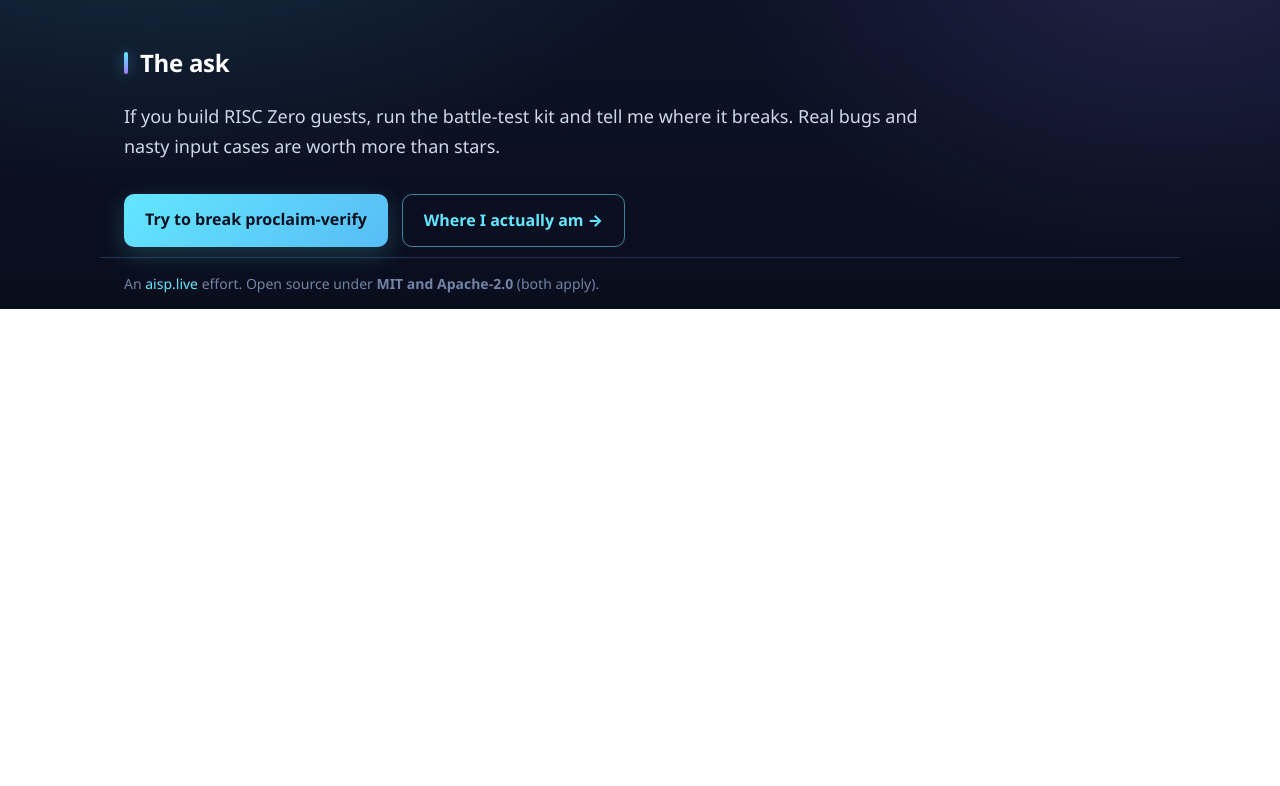
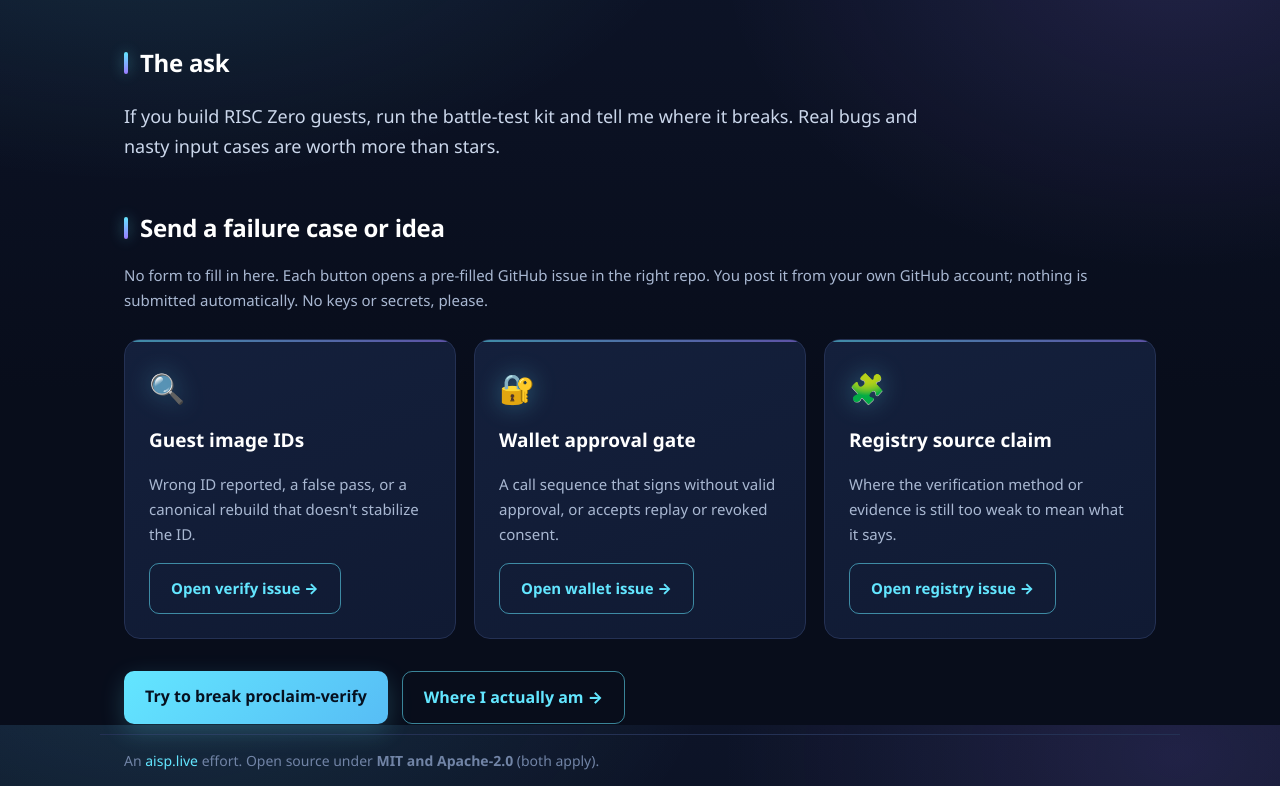
Before and after one commit to goldennftplatform-svg/proclaim-site, a plain HTML site: page brief.html in a window 1280 px wide. Shown: the part 1675-2461 px from the top of the page. Before the commit the page ends 1984 px from the top, so only its background shows below. Drawn offline with Linux system fonts and the light colour scheme.

Commit message:
site: add pre-filled feedback issue links to brief

```diff
--- a/brief.html
+++ b/brief.html
@@ -90,6 +90,29 @@
   <p class="lead">If you build RISC Zero guests, run the battle-test kit and tell me where it
   breaks. Real bugs and nasty input cases are worth more than stars.</p>
 
+  <h2>Send a failure case or idea</h2>
+  <p class="muted">No form to fill in here. Each button opens a pre-filled GitHub issue in the right repo. You post it from your own GitHub account; nothing is submitted automatically. No keys or secrets, please.</p>
+  <div class="cards">
+    <div class="card">
+      <div class="ico">🔍</div>
+      <h3>Guest image IDs</h3>
+      <p>Wrong ID reported, a false pass, or a canonical rebuild that doesn't stabilize the ID.</p>
+      <p><a class="button ghost" href="https://github.com/goldennftplatform-svg/proclaim-verify/issues/new?title=Review%20request%3A%20path-dependent%20guest%20ID%20report&body=%23%23%23%20What%20you%20tried%0A%0A%23%23%23%20ID%20%60proclaim-verify%60%20reported%0A%0A%23%23%23%20Expected%20ID%0A%0A%23%23%23%20Commands%20%2B%20output%0A%0AScope%3A%20local%20binary%20inspection%20only.%20No%20chain%2C%20no%20proofs%2C%20no%20submission.%20Do%20not%20paste%20keys%20or%20secrets." target="_blank" rel="noopener">Open verify issue →</a></p>
+    </div>
+    <div class="card">
+      <div class="ico">🔐</div>
+      <h3>Wallet approval gate</h3>
+      <p>A call sequence that signs without valid approval, or accepts replay or revoked consent.</p>
+      <p><a class="button ghost" href="https://github.com/goldennftplatform-svg/proclaim-wallet/issues/new?title=Review%20request%3A%20approval-gate%20counterexample&body=%23%23%23%20Call%20sequence%0A%0A%23%23%23%20What%20you%20expected%0A%0A%23%23%23%20What%20happened%0A%0AScope%3A%20mock%20adapters%20only.%20No%20chain%2C%20no%20keystore%2C%20no%20users.%20Do%20not%20paste%20keys%20or%20secrets." target="_blank" rel="noopener">Open wallet issue →</a></p>
+    </div>
+    <div class="card">
+      <div class="ico">🧩</div>
+      <h3>Registry source claim</h3>
+      <p>Where the verification method or evidence is still too weak to mean what it says.</p>
+      <p><a class="button ghost" href="https://github.com/goldennftplatform-svg/proclaim/issues/new?title=Review%20request%3A%20registry%20source-claim%20review&body=%23%23%23%20Which%20part%20of%20the%20claim%20is%20too%20weak%3F%0A%0A%23%23%23%20Evidence%20%2F%20repro%0A%0AScope%3A%20local%20standalone%20sequencer%2C%20dev%20mode.%20Not%20a%20public%20deployment%2C%20not%20a%20real-proving%20result.%20Do%20not%20paste%20keys%20or%20secrets." target="_blank" rel="noopener">Open registry issue →</a></p>
+    </div>
+  </div>
+
   <div class="cta">
     <a class="button" href="https://github.com/goldennftplatform-svg/proclaim-verify/blob/main/BATTLE-TEST.md" target="_blank" rel="noopener">Try to break proclaim-verify</a>
     <a class="button ghost" href="https://goldennftplatform-svg.github.io/proclaim-site/index.html">Where I actually am →</a>
```
